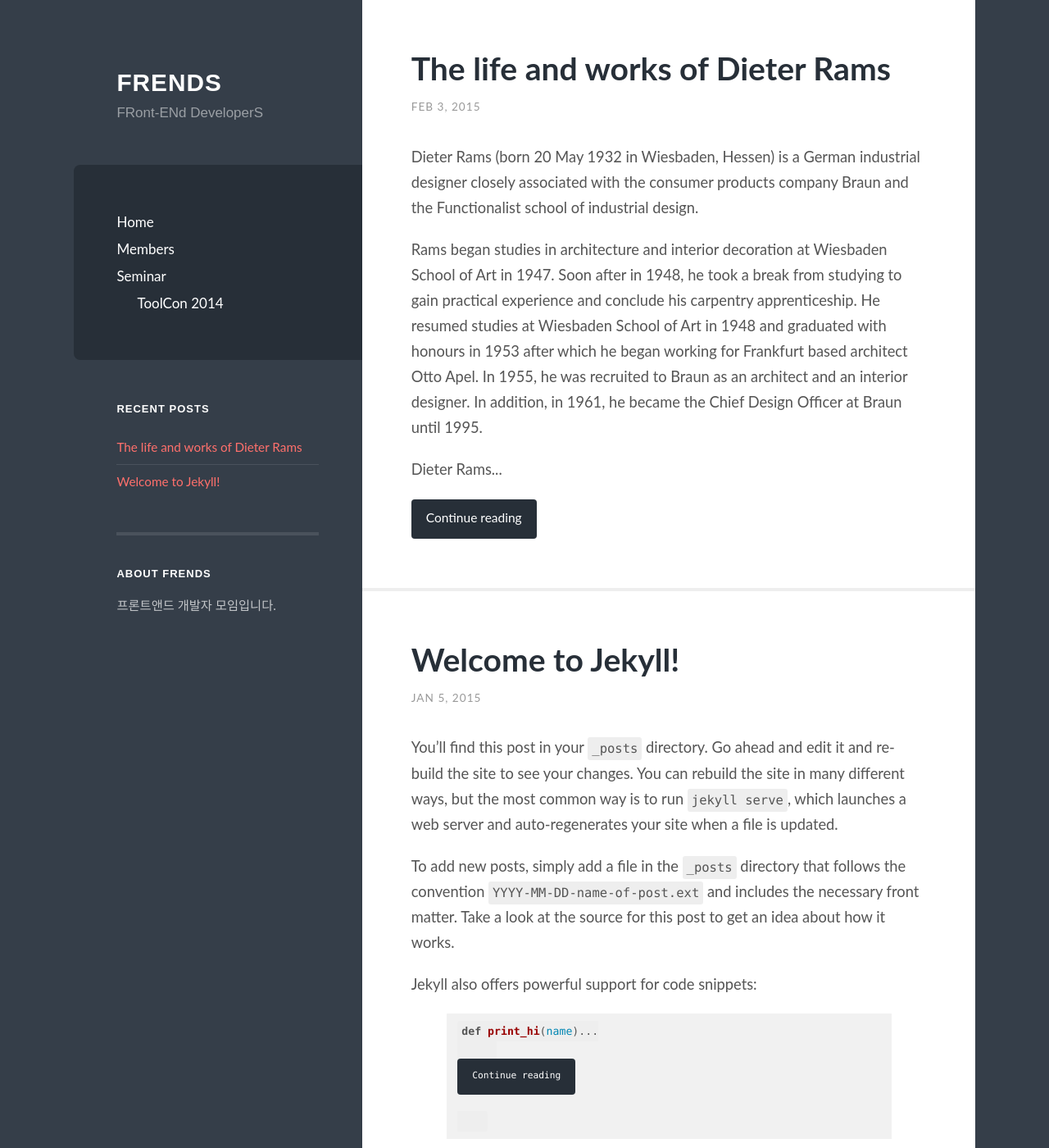
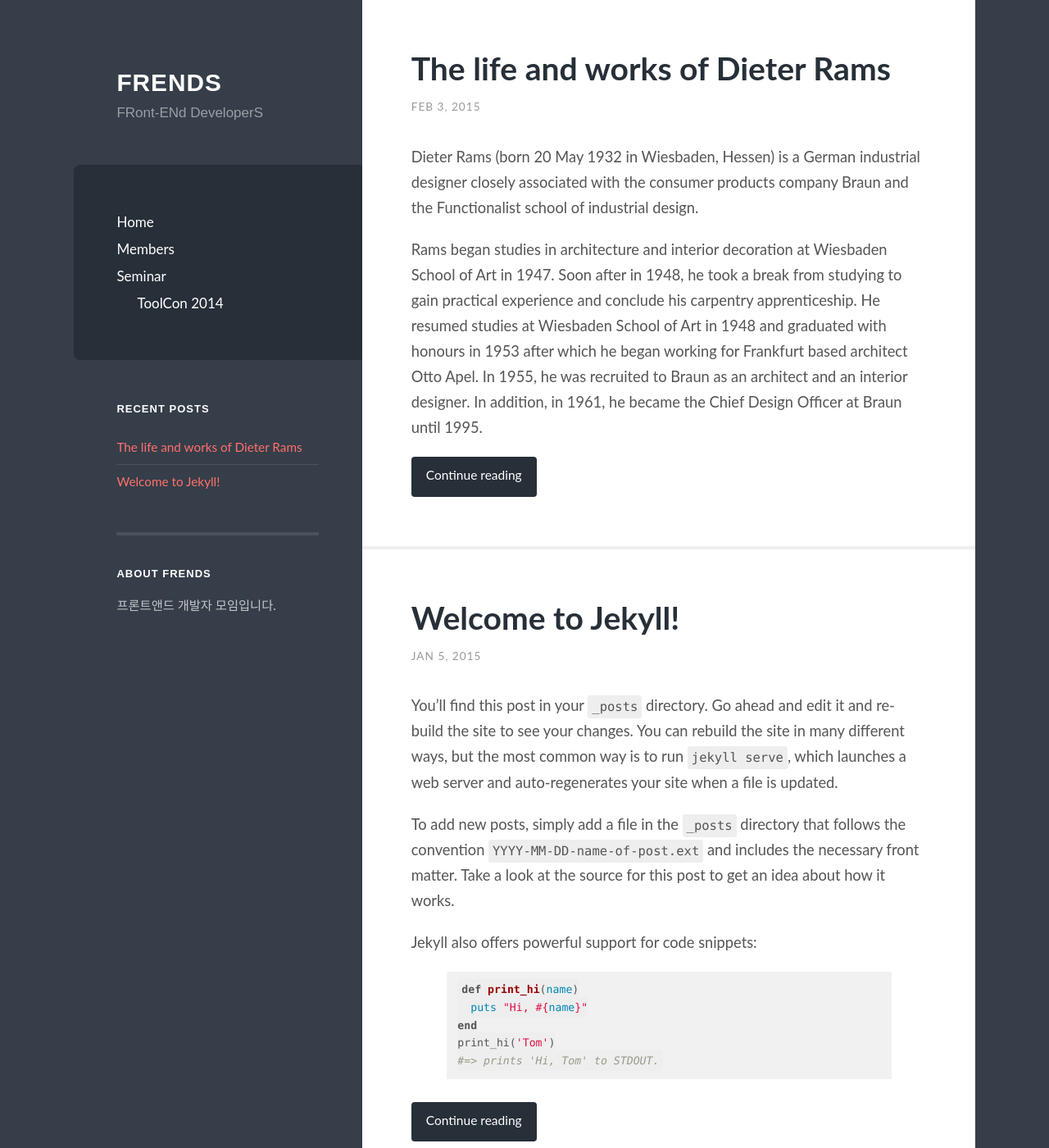
Before and after one commit to frends/frends.github.io, a Jekyll site: the page built from index.html, in a window 1280 px wide and 1400 px high. Shown: the whole window at 82% size. Built offline with Jekyll 4.4.1, drawn with Linux system fonts in a browser that asks for light colours; nearby versions of some CDN libraries.

Commit message:
prevent to render wrongly in index page
specify which parts are diplayed in index page

```diff
--- a/_posts/2015-01-05-welcome-to-jekyll.markdown
+++ b/_posts/2015-01-05-welcome-to-jekyll.markdown
@@ -17,6 +17,7 @@ end
 print_hi('Tom')
 #=> prints 'Hi, Tom' to STDOUT.
 {% endhighlight %}
+<!-- more -->
 
 Check out the [Jekyll docs][jekyll] for more info on how to get the most out of Jekyll. File all bugs/feature requests at [Jekyll’s GitHub repo][jekyll-gh]. If you have questions, you can ask them on [Jekyll’s dedicated Help repository][jekyll-help].
 
--- a/_posts/2015-02-04-welcome-to-frends.markdown
+++ b/_posts/2015-02-04-welcome-to-frends.markdown
@@ -7,6 +7,7 @@ categories: meetup
 Dieter Rams (born 20 May 1932 in Wiesbaden, Hessen) is a German industrial designer closely associated with the consumer products company Braun and the Functionalist school of industrial design.
 
 Rams began studies in architecture and interior decoration at Wiesbaden School of Art in 1947. Soon after in 1948, he took a break from studying to gain practical experience and conclude his carpentry apprenticeship. He resumed studies at Wiesbaden School of Art in 1948 and graduated with honours in 1953 after which he began working for Frankfurt based architect Otto Apel. In 1955, he was recruited to Braun as an architect and an interior designer. In addition, in 1961, he became the Chief Design Officer at Braun until 1995.
+<!-- more -->
 
 Dieter Rams was strongly influenced by the presence of his grandfather, a carpenter. Rams once explained his design approach in the phrase “Weniger, aber besser” which translates as “Less, but better”. Rams and his staff designed many memorable products for Braun including the famous SK-4 record player and the high-quality ‘D’-series (D45, D46) of 35 mm film slide projectors. He is also known for designing the 606 Universal Shelving System by Vitsœ in 1960.
 
--- a/index.html
+++ b/index.html
@@ -26,7 +26,11 @@ layout: default
     </div>
 
     <div class="post-content">
-      {{ post.content | truncatewords:120}}
+      {% if post.content contains "<!-- more -->" %}
+        {{ post.content | split:"<!-- more -->" | first % }}
+      {% else %}
+        {{ post.content | truncatewords:120 }}
+      {% endif %}
       <p><a href="{{ post.url | prepend: site.baseurl }}" class="more-link">Continue reading</a></p>
     </div>
     <div class="clear"></div>
```
